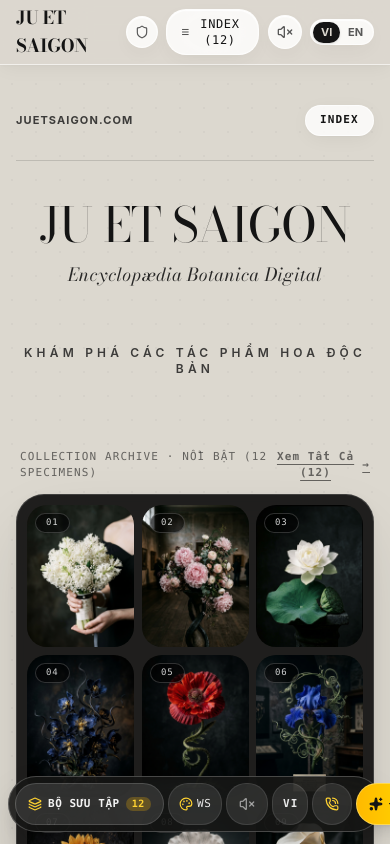
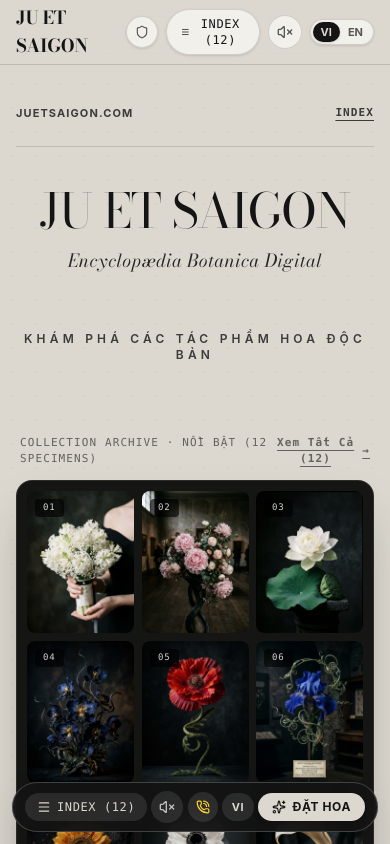
Before and after one commit to Duyy200692/saigon-Flower, a React (Vite) app: page / in a window 390 px wide. Shown: the top 844 px of the page. Built offline with nearby package versions, Linux system fonts and the light colour scheme; a web font is replaced by a local one.

Commit message:
refactor: simplify UI and remove glassmorphism
Streamline visual aesthetic by removing complex glassmorphism styles and simplifying component interactions for a cleaner, more editorial feel.

```diff
--- a/src/components/BotanicalMatrix.tsx
+++ b/src/components/BotanicalMatrix.tsx
@@ -1,7 +1,7 @@
 import React, { useState, useRef } from 'react';
 import { FlowerItem } from '../data/flowers';
 import { soundEngine } from '../utils/audio';
-import { ArrowRight, Pin } from 'lucide-react';
+import { ArrowRight } from 'lucide-react';
 
 interface BotanicalMatrixProps {
   flowers: FlowerItem[];
@@ -55,7 +55,6 @@
   };
 
   const handleTouchEnd = () => {
-    // Keep brief delay so user sees tap effect
     setTimeout(() => {
       setHoveredId(null);
     }, 1200);
@@ -77,12 +76,12 @@
         )}
       </div>
 
-      {/* 3-column mosaic grid with continuous curves & frosted glass depth */}
+      {/* 3-column mosaic grid matching classic editorial atelier */}
       <div
         ref={gridRef}
         onTouchMove={handleTouchMove}
         onTouchEnd={handleTouchEnd}
-        className="grid grid-cols-3 gap-2 sm:gap-3 bg-[#151513]/95 backdrop-blur-2xl p-2.5 sm:p-4 shadow-soft-3 rounded-[28px] sm:rounded-[36px] border border-white/15 relative overflow-visible"
+        className="grid grid-cols-3 gap-2 sm:gap-3 bg-[#151513] p-2.5 sm:p-4 rounded-2xl sm:rounded-3xl border border-white/10 shadow-2xl relative overflow-visible"
       >
         {displayFlowers.map((flower, idx) => {
           const isHovered = hoveredId === flower.id;
@@ -94,20 +93,20 @@
               onClick={() => handleTileClick(flower)}
               onMouseEnter={() => handleMouseEnter(flower)}
               onMouseLeave={handleMouseLeave}
-              className={`group relative aspect-[3/4] cursor-pointer transition-all duration-300 ease-out select-none spring-press ${
+              className={`group relative aspect-[3/4] cursor-pointer transition-all duration-300 ease-out select-none ${
                 isHovered
-                  ? 'z-30 scale-115 sm:scale-125 rounded-[24px] sm:rounded-[28px] shadow-[0_25px_50px_-12px_rgba(0,0,0,0.95)] ring-1 ring-white/50'
-                  : 'z-10 scale-100 rounded-[20px] sm:rounded-[24px] hover:z-20'
+                  ? 'z-30 scale-110 sm:scale-120 rounded-xl shadow-[0_25px_50px_-12px_rgba(0,0,0,0.95)] ring-1 ring-white/50'
+                  : 'z-10 scale-100 rounded-lg hover:z-20'
               }`}
               style={{
                 transformOrigin: 'center center',
-                willChange: 'transform, box-shadow, border-radius',
+                willChange: 'transform, box-shadow',
               }}
             >
-              {/* Inner card container for clipping image with continuous rounded corners */}
+              {/* Inner card container for clipping image */}
               <div
                 className={`w-full h-full overflow-hidden bg-[#1f1e1c] transition-all duration-300 ${
-                  isHovered ? 'rounded-[24px] sm:rounded-[28px]' : 'rounded-[20px] sm:rounded-[24px]'
+                  isHovered ? 'rounded-xl' : 'rounded-lg'
                 }`}
               >
                 {/* Image */}
@@ -127,7 +126,7 @@
                 <div
                   className={`absolute inset-0 transition-opacity duration-300 ${
                     isHovered
-                      ? 'bg-gradient-to-t from-black/85 via-black/30 to-black/35 opacity-100 rounded-[24px] sm:rounded-[28px]'
+                      ? 'bg-gradient-to-t from-black/85 via-black/30 to-black/35 opacity-100'
                       : 'opacity-0'
                   }`}
                 />
@@ -160,9 +159,9 @@
                   </span>
                 </div>
 
-                {/* Frosted glass index tag top-left */}
+                {/* Index tag top-left */}
                 <div
-                  className={`absolute top-2 left-2 px-2.5 py-0.5 backdrop-blur-xl bg-black/65 border border-white/20 rounded-full text-[9px] font-mono text-white/90 tracking-widest transition-opacity duration-200 shadow-sm ${
+                  className={`absolute top-2 left-2 px-2 py-0.5 bg-black/70 rounded text-[9px] font-mono text-white/90 tracking-widest transition-opacity duration-200 ${
                     isHovered ? 'opacity-0' : 'opacity-90'
                   }`}
                 >
@@ -179,17 +178,14 @@
         <div className="mt-8 flex justify-center">
           <button
             onClick={onOpenCollection}
-            className="spring-press group px-8 py-3.5 rounded-[26px] bg-[#141414] hover:bg-[#252422] text-[#ede9df] transition-all flex items-center gap-3 border border-white/15 shadow-soft-2 text-xs font-mono tracking-widest uppercase hover:scale-[1.02] active:scale-[0.96]"
+            className="px-6 py-3 rounded-full bg-[#141414] text-[#dcd8cf] hover:bg-[#282725] text-xs font-mono uppercase tracking-widest transition-all flex items-center gap-2 shadow-lg"
           >
-            <span>
-              {lang === 'vi'
-                ? `Xem Toàn Bộ Bộ Sưu Tập (${flowers.length} Tác Phẩm Theo Mùa & Danh Mục)`
-                : `Explore Full Catalog (${flowers.length} Seasonal Specimens & Categories)`}
-            </span>
-            <ArrowRight className="w-4 h-4 text-amber-300 group-hover:translate-x-1.5 transition-transform" />
+            <span>{lang === 'vi' ? `Xem Toàn Bộ Bộ Sưu Tập (${flowers.length} Mẫu)` : `View Complete Archive (${flowers.length} Specimens)`}</span>
+            <ArrowRight className="w-3.5 h-3.5" />
           </button>
         </div>
       )}
+
     </section>
   );
 };
--- a/src/components/FloatingMobileBar.tsx
+++ b/src/components/FloatingMobileBar.tsx
@@ -1,6 +1,6 @@
 import React from 'react';
-import { Layers, Sparkles, Volume2, VolumeX, PhoneCall, Palette } from 'lucide-react';
-import { ATELIER_DATA } from '../data/flowers';
+import { Menu, Volume2, VolumeX, Sparkles, PhoneCall } from 'lucide-react';
+import { useAtelier } from '../context/AtelierContext';
 import { soundEngine } from '../utils/audio';
 
 interface FloatingMobileBarProps {
@@ -21,121 +21,75 @@
   onToggleAudio,
   onOpenIndex,
   onOpenOrder,
-  onOpenWorkshop,
   flowerCount
 }) => {
-  const handleIndexClick = () => {
-    soundEngine.playFlowerChime(432);
-    onOpenIndex();
-  };
-
-  const handleWorkshopClick = () => {
-    soundEngine.playFlowerChime(528);
-    if (onOpenWorkshop) {
-      onOpenWorkshop();
-    }
-  };
-
-  const handleAudioClick = () => {
-    soundEngine.playFlowerChime(480);
-    onToggleAudio();
-  };
-
-  const handleLangToggle = () => {
-    soundEngine.playFlowerChime(640);
-    setLang(lang === 'vi' ? 'en' : 'vi');
-  };
-
-  const handleOrderClick = () => {
-    soundEngine.playFlowerChime(580);
-    onOpenOrder();
-  };
+  const { atelierData } = useAtelier();
 
   return (
-    <div className="fixed bottom-3 inset-x-2 sm:inset-x-6 z-40 md:hidden pointer-events-none">
-      {/* Continuous Curves / Squircle Frosted Glass Floating Dock */}
-      <nav
-        aria-label="Mobile quick actions"
-        className="pointer-events-auto max-w-lg mx-auto glass-frost-dock squircle-2xl p-1.5 sm:p-2 flex items-center justify-between gap-1 shadow-soft-floating border border-white/20 select-none backdrop-blur-2xl"
-      >
+    <div className="fixed bottom-3 inset-x-3 z-40 md:hidden">
+      <div className="bg-[#141414]/95 text-[#dcd8cf] rounded-full px-3 py-2 shadow-2xl backdrop-blur-md border border-white/20 flex items-center justify-between">
 
-        {/* Collection Archive / Index Trigger with Squircle Curve */}
+        {/* Index Trigger */}
         <button
-          onClick={handleIndexClick}
-          className="spring-press flex items-center gap-1.5 px-3 py-2 rounded-[22px] bg-white/12 hover:bg-white/22 active:bg-white/28 text-white/95 text-[11px] font-mono tracking-wider border border-white/15 min-h-[42px]"
-          aria-label="Open collection catalog"
+          onClick={() => {
+            soundEngine.playFlowerChime(432);
+            onOpenIndex();
+          }}
+          className="flex items-center gap-1.5 px-3 py-1.5 rounded-full bg-white/10 hover:bg-white/20 text-xs font-mono tracking-wider transition-colors"
         >
-          <Layers className="w-3.5 h-3.5 text-amber-300 shrink-0" />
-          <span className="font-semibold whitespace-nowrap">{lang === 'vi' ? 'BỘ SƯU TẬP' : 'ARCHIVE'}</span>
-          <span className="text-[10px] bg-amber-400/25 text-amber-300 px-1.5 py-0.5 rounded-full font-mono font-bold leading-none">
-            {flowerCount}
-          </span>
+          <Menu className="w-3.5 h-3.5" />
+          <span>INDEX ({flowerCount})</span>
         </button>
 
-        {/* Workshop Quick Access Tab (Squircle) */}
-        {onOpenWorkshop && (
-          <button
-            onClick={handleWorkshopClick}
-            className="spring-press flex items-center gap-1 px-2.5 py-2 rounded-[20px] bg-white/10 hover:bg-white/20 active:bg-white/25 text-white/90 text-[11px] font-mono tracking-wider border border-white/10 min-h-[42px]"
-            title="Workshop Cắm Hoa"
-            aria-label="Open workshop catalog"
+        {/* Ambient Audio Toggle */}
+        <button
+          onClick={() => {
+            soundEngine.playFlowerChime(480);
+            onToggleAudio();
+          }}
+          className={`p-2 rounded-full transition-colors ${
+            isAudioPlaying ? 'bg-amber-400 text-[#141414]' : 'bg-white/10 text-white hover:bg-white/20'
+          }`}
+          title="Toggle Sound"
+        >
+          {isAudioPlaying ? <Volume2 className="w-4 h-4 animate-pulse" /> : <VolumeX className="w-4 h-4 opacity-70" />}
+        </button>
+
+        {/* Quick Hotline Call */}
+        {atelierData.phone && (
+          <a
+            href={`tel:${atelierData.phone.replace(/\s+/g, '')}`}
+            className="p-2 rounded-full bg-white/10 text-amber-300 hover:bg-white/20 transition-colors"
+            title="Hotline Atelier"
           >
-            <Palette className="w-3.5 h-3.5 text-amber-300 shrink-0" />
-            <span className="font-medium whitespace-nowrap hidden min-[380px]:inline">WS</span>
-          </button>
+            <PhoneCall className="w-3.5 h-3.5" />
+          </a>
         )}
 
-        {/* Ambient Soundscape Toggle */}
+        {/* Lang Switch */}
         <button
-          onClick={handleAudioClick}
-          className={`spring-press relative p-2.5 rounded-[20px] border transition-all flex items-center justify-center min-h-[42px] min-w-[42px] ${
-            isAudioPlaying
-              ? 'bg-amber-400 text-[#141414] border-amber-300 shadow-md ring-2 ring-amber-400/30'
-              : 'bg-white/10 text-white/80 hover:text-white border-white/10'
-          }`}
-          title={isAudioPlaying ? 'Mute ambient sound' : 'Play ambient soundscape'}
-          aria-label="Toggle ambient soundscape"
-        >
-          {isAudioPlaying ? (
-            <>
-              <Volume2 className="w-4 h-4 animate-pulse" />
-              <span className="absolute -top-1 -right-1 w-2.5 h-2.5 rounded-full bg-amber-300 animate-ping" />
-            </>
-          ) : (
-            <VolumeX className="w-4 h-4 opacity-65" />
-          )}
-        </button>
-
-        {/* Language Switcher Squircle Pill */}
-        <button
-          onClick={handleLangToggle}
-          className="spring-press px-2.5 py-2 rounded-[20px] bg-white/10 hover:bg-white/20 active:bg-white/25 text-white/90 text-[11px] font-mono font-bold tracking-widest border border-white/10 min-h-[42px] min-w-[36px]"
-          aria-label="Switch language"
+          onClick={() => {
+            soundEngine.playFlowerChime(640);
+            setLang(lang === 'vi' ? 'en' : 'vi');
+          }}
+          className="px-2.5 py-1.5 rounded-full bg-white/10 hover:bg-white/20 text-[11px] font-bold tracking-wider"
         >
           {lang.toUpperCase()}
         </button>
 
-        {/* Quick Call Hotline */}
-        <a
-          href={`tel:${ATELIER_DATA.phone.replace(/\s+/g, '')}`}
-          className="spring-press p-2.5 rounded-[20px] bg-white/10 hover:bg-white/20 active:bg-white/25 text-amber-300 border border-white/10 flex items-center justify-center min-h-[42px] min-w-[40px]"
-          title="Hotline tư vấn"
-          aria-label="Call atelier hotline"
+        {/* Order Consultation CTA */}
+        <button
+          onClick={() => {
+            soundEngine.playFlowerChime(580);
+            onOpenOrder();
+          }}
+          className="flex items-center gap-1.5 px-3.5 py-1.5 rounded-full bg-[#dcd8cf] text-[#141414] font-bold text-xs uppercase tracking-wider shadow-md hover:bg-white transition-colors"
         >
-          <PhoneCall className="w-3.5 h-3.5" />
-        </a>
-
-        {/* Order Consultation CTA Button with Continuous Squircle Curve */}
-        <button
-          onClick={handleOrderClick}
-          className="spring-press flex items-center gap-1.5 px-3 sm:px-4 py-2 rounded-[22px] bg-gradient-to-r from-amber-400 via-amber-300 to-amber-400 text-[#141414] font-bold text-xs uppercase tracking-wider shadow-lg hover:brightness-105 border border-amber-200/60 min-h-[42px] shrink-0"
-          aria-label="Order bespoke consultation"
-        >
-          <Sparkles className="w-3.5 h-3.5 fill-[#141414] shrink-0" />
-          <span className="whitespace-nowrap">{lang === 'vi' ? 'Đặt Hoa' : 'Order'}</span>
+          <Sparkles className="w-3.5 h-3.5" />
+          <span>{lang === 'vi' ? 'Đặt Hoa' : 'Order'}</span>
         </button>
 
-      </nav>
+      </div>
     </div>
   );
 };
--- a/src/components/HeroSection.tsx
+++ b/src/components/HeroSection.tsx
@@ -1,5 +1,4 @@
 import React from 'react';
-import { FlowerItem } from '../data/flowers';
 
 interface HeroSectionProps {
   lang: 'vi' | 'en';
@@ -9,8 +8,7 @@
 
 export const HeroSection: React.FC<HeroSectionProps> = ({
   lang,
-  onOpenIndex,
-  onOpenCredits
+  onOpenIndex
 }) => {
   return (
     <section className="pt-10 pb-8 px-4 text-center max-w-4xl mx-auto flex flex-col items-center">
@@ -22,7 +20,7 @@
         <div className="flex items-center gap-6">
           <button
             onClick={onOpenIndex}
-            className="spring-press px-3.5 py-1.5 rounded-[18px] glass-frost-pill tracking-widest font-mono text-[11px] shadow-soft-1 border border-white/80 hover:border-[#141414]/30 text-[#141414]"
+            className="hover:text-[#141414] transition-colors underline underline-offset-4 tracking-widest font-mono text-[11px]"
           >
             INDEX
           </button>
--- a/src/components/TopBar.tsx
+++ b/src/components/TopBar.tsx
@@ -31,14 +31,14 @@
   const { atelierData, logoUrl, isAdmin } = useAtelier();
 
   return (
-    <header className="sticky top-0 z-40 w-full backdrop-blur-2xl bg-[#dcd8cf]/85 border-b border-white/60 shadow-soft-1 transition-all">
+    <header className="sticky top-0 z-40 w-full backdrop-blur-md bg-[#dcd8cf]/90 border-b border-[#141414]/15 transition-all">
       <div className="max-w-7xl mx-auto px-4 sm:px-6 lg:px-8 h-16 flex items-center justify-between">
 
         {/* Zone 1: Custom Logo or Brand Wordmark in display face */}
         <div className="flex items-center gap-4">
           <a
             href="#"
-            className="flex items-center gap-2 hover:opacity-85 transition-opacity spring-press-subtle"
+            className="flex items-center gap-2 hover:opacity-85 transition-opacity"
           >
             {logoUrl ? (
               <img
@@ -57,14 +57,14 @@
           </span>
         </div>
 
-        {/* Zone 2: 4-6 Clean Text Navigation Links */}
+        {/* Zone 2: Clean Text Navigation Links */}
         <nav className="hidden md:flex items-center gap-7 text-xs font-semibold tracking-widest uppercase text-[#141414]/75">
           <button
             onClick={() => {
               soundEngine.playFlowerChime(432);
               onOpenIndex();
             }}
-            className="hover:text-[#141414] transition-colors text-left spring-press-subtle"
+            className="hover:text-[#141414] transition-colors text-left"
           >
             {lang === 'vi' ? 'Bộ Sưu Tập' : 'Collection Archive'}
           </button>
@@ -74,16 +74,16 @@
                 soundEngine.playFlowerChime(528);
                 onOpenWorkshop();
               }}
-              className="hover:text-[#141414] transition-colors text-amber-900 font-bold spring-press-subtle"
+              className="hover:text-[#141414] transition-colors text-amber-900 font-bold"
             >
               {lang === 'vi' ? 'Workshop Cắm Hoa' : 'Workshop'}
             </button>
           ) : (
-            <a href="#workshop" className="hover:text-[#141414] transition-colors text-amber-900 font-bold spring-press-subtle">
+            <a href="#workshop" className="hover:text-[#141414] transition-colors text-amber-900 font-bold">
               {lang === 'vi' ? 'Workshop Cắm Hoa' : 'Workshop'}
             </a>
           )}
-          <a href="#philosophy" className="hover:text-[#141414] transition-colors spring-press-subtle">
+          <a href="#philosophy" className="hover:text-[#141414] transition-colors">
             {lang === 'vi' ? 'Triết Lý Hoa' : 'Philosophy'}
           </a>
         </nav>
@@ -93,10 +93,10 @@
           {/* Admin Portal Button */}
           <button
             onClick={onOpenAdmin}
-            className={`spring-press p-2 rounded-[20px] border transition-all flex items-center gap-1.5 text-[10px] font-mono uppercase shadow-sm ${
+            className={`p-2 rounded-full border transition-all flex items-center gap-1.5 text-[10px] font-mono uppercase shadow-sm ${
               isAdmin
                 ? 'bg-amber-400 text-[#141414] border-amber-500 font-bold'
-                : 'glass-frost-pill border-white/80 text-[#141414]/70 hover:text-[#141414]'
+                : 'bg-white/60 hover:bg-white border-[#141414]/15 text-[#141414]/70 hover:text-[#141414]'
             }`}
             title="Quản Trị Admin"
           >
@@ -110,7 +110,7 @@
               soundEngine.playFlowerChime(432);
               onOpenIndex();
             }}
-            className="spring-press px-3.5 py-1.5 text-xs font-mono font-medium tracking-wider uppercase rounded-[20px] border border-white/80 glass-frost-pill text-[#141414] transition-all flex items-center gap-1.5 shadow-sm hover:border-[#141414]/30"
+            className="px-3.5 py-1.5 text-xs font-mono font-medium tracking-wider uppercase rounded-full border border-[#141414]/15 bg-white/60 hover:bg-white text-[#141414] transition-all flex items-center gap-1.5 shadow-sm hover:border-[#141414]/30"
             title="Open Botanical Index"
           >
             <Menu className="w-3.5 h-3.5" />
@@ -123,10 +123,10 @@
               soundEngine.playFlowerChime(528);
               onToggleAudio();
             }}
-            className={`spring-press p-2 rounded-[20px] border transition-all ${
+            className={`p-2 rounded-full border transition-all ${
               isAudioPlaying
                 ? 'bg-[#141414] text-[#dcd8cf] border-[#141414] shadow-sm'
-                : 'glass-frost-pill border-white/80 text-[#141414] hover:bg-white/90'
+                : 'bg-white/60 hover:bg-white border-[#141414]/15 text-[#141414]'
             }`}
             title={isAudioPlaying ? 'Mute Ambient Soundscape' : 'Play Ambient Soundscape'}
             aria-label="Toggle ambient sound"
@@ -139,13 +139,13 @@
           </button>
 
           {/* Language Switcher */}
-          <div className="flex items-center text-[11px] font-bold border border-white/80 glass-frost-pill rounded-[20px] p-0.5 shadow-sm">
+          <div className="flex items-center text-[11px] font-bold border border-[#141414]/15 bg-white/60 rounded-full p-0.5 shadow-sm">
             <button
               onClick={() => {
                 soundEngine.playFlowerChime(640);
                 setLang('vi');
               }}
-              className={`spring-press-subtle px-2 py-0.5 rounded-[16px] transition-all ${
+              className={`px-2 py-0.5 rounded-full transition-all ${
                 lang === 'vi' ? 'bg-[#141414] text-[#dcd8cf] shadow-sm' : 'text-[#141414]/70 hover:text-[#141414]'
               }`}
             >
@@ -156,7 +156,7 @@
                 soundEngine.playFlowerChime(640);
                 setLang('en');
               }}
-              className={`spring-press-subtle px-2 py-0.5 rounded-[16px] transition-all ${
+              className={`px-2 py-0.5 rounded-full transition-all ${
                 lang === 'en' ? 'bg-[#141414] text-[#dcd8cf] shadow-sm' : 'text-[#141414]/70 hover:text-[#141414]'
               }`}
             >
@@ -170,7 +170,7 @@
               soundEngine.playFlowerChime(580);
               onOpenOrder();
             }}
-            className="spring-press hidden sm:flex items-center gap-1.5 px-4 py-1.5 text-xs font-semibold tracking-wider text-[#dcd8cf] bg-[#141414] rounded-[22px] hover:bg-[#2c2b28] shadow-md transition-all whitespace-nowrap border border-white/10"
+            className="hidden sm:flex items-center gap-1.5 px-4 py-1.5 text-xs font-semibold tracking-wider text-[#dcd8cf] bg-[#141414] rounded-full hover:bg-[#2c2b28] shadow-md transition-all whitespace-nowrap"
           >
             <Sparkles className="w-3.5 h-3.5 text-amber-300" />
             <span>{lang === 'vi' ? 'Đặt Hoa' : 'Bespoke Order'}</span>
--- a/src/index.css
+++ b/src/index.css
@@ -91,122 +91,3 @@
 .flower-frame {
   box-shadow: 0 20px 40px -15px rgba(0, 0, 0, 0.25);
 }
-
-/* Frosted Glass & Liquid Glass System */
-.glass-frost {
-  background: rgba(255, 255, 255, 0.72);
-  backdrop-filter: blur(28px) saturate(190%);
-  -webkit-backdrop-filter: blur(28px) saturate(190%);
-  border: 1px solid rgba(255, 255, 255, 0.65);
-  box-shadow: 0 12px 36px -6px rgba(20, 20, 20, 0.07), 0 2px 6px -1px rgba(20, 20, 20, 0.04), 0 1px 1px 0 rgba(255, 255, 255, 0.8) inset;
-}
-
-.glass-frost-card {
-  background: rgba(255, 255, 255, 0.58);
-  backdrop-filter: blur(32px) saturate(190%);
-  -webkit-backdrop-filter: blur(32px) saturate(190%);
-  border: 1px solid rgba(255, 255, 255, 0.6);
-  box-shadow: 0 16px 44px -8px rgba(20, 20, 20, 0.08), 0 1px 1px 0 rgba(255, 255, 255, 0.9) inset;
-}
-
-.glass-frost-dark {
-  background: rgba(18, 18, 16, 0.82);
-  backdrop-filter: blur(32px) saturate(200%);
-  -webkit-backdrop-filter: blur(32px) saturate(200%);
-  border: 1px solid rgba(255, 255, 255, 0.18);
-  box-shadow: 0 24px 60px -12px rgba(0, 0, 0, 0.55), 0 1px 0 0 rgba(255, 255, 255, 0.25) inset;
-}
-
-.glass-frost-dock {
-  background: rgba(22, 22, 20, 0.85);
-  backdrop-filter: blur(36px) saturate(210%);
-  -webkit-backdrop-filter: blur(36px) saturate(210%);
-  border: 1px solid rgba(255, 255, 255, 0.22);
-  box-shadow: 0 20px 50px -10px rgba(0, 0, 0, 0.45), 0 1px 1px 0 rgba(255, 255, 255, 0.35) inset, 0 -1px 1px 0 rgba(0, 0, 0, 0.2) inset;
-}
-
-.glass-frost-pill {
-  background: rgba(255, 255, 255, 0.82);
-  backdrop-filter: blur(24px) saturate(180%);
-  -webkit-backdrop-filter: blur(24px) saturate(180%);
-  border: 1px solid rgba(255, 255, 255, 0.7);
-  box-shadow: 0 6px 20px -4px rgba(20, 20, 20, 0.06), 0 1px 1px 0 rgba(255, 255, 255, 0.95) inset;
-}
-
-.glass-frost-pill-dark {
-  background: rgba(255, 255, 255, 0.14);
-  backdrop-filter: blur(24px);
-  -webkit-backdrop-filter: blur(24px);
-  border: 1px solid rgba(255, 255, 255, 0.24);
-  box-shadow: 0 4px 16px -2px rgba(0, 0, 0, 0.25), 0 1px 0 0 rgba(255, 255, 255, 0.3) inset;
-}
-
-/* Continuous Curves / Squircle System (No harsh angles) */
-.squircle-xs {
-  border-radius: 14px;
-}
-.squircle-sm {
-  border-radius: 18px;
-}
-.squircle-md {
-  border-radius: 26px;
-}
-.squircle-lg {
-  border-radius: 34px;
-}
-.squircle-xl {
-  border-radius: 42px;
-}
-.squircle-2xl {
-  border-radius: 50px;
-}
-
-/* Layered Depth & Soft Ambient Shadows */
-.shadow-soft-1 {
-  box-shadow: 0 4px 20px -2px rgba(20, 20, 20, 0.05), 0 1px 3px rgba(20, 20, 20, 0.03);
-}
-.shadow-soft-2 {
-  box-shadow: 0 14px 38px -10px rgba(20, 20, 20, 0.08), 0 2px 8px rgba(20, 20, 20, 0.03);
-}
-.shadow-soft-3 {
-  box-shadow: 0 28px 70px -15px rgba(20, 20, 20, 0.16), 0 4px 16px rgba(20, 20, 20, 0.05);
-}
-.shadow-soft-floating {
-  box-shadow: 0 20px 48px -12px rgba(20, 20, 20, 0.22), 0 8px 24px -6px rgba(20, 20, 20, 0.1);
-}
-
-/* Motion & Micro-interactions: Spring Physics & Haptic Press */
-.spring-press {
-  transition: transform 0.26s cubic-bezier(0.34, 1.56, 0.64, 1), box-shadow 0.26s ease, background-color 0.2s ease, opacity 0.2s ease, border-color 0.2s ease;
-  will-change: transform;
-}
-.spring-press:active {
-  transform: scale(0.935);
-}
-
-.spring-press-subtle {
-  transition: transform 0.26s cubic-bezier(0.34, 1.56, 0.64, 1), box-shadow 0.26s ease, background-color 0.2s ease, opacity 0.2s ease;
-  will-change: transform;
-}
-.spring-press-subtle:active {
-  transform: scale(0.97);
-}
-
-.spring-bounce {
-  transition: transform 0.3s cubic-bezier(0.34, 1.56, 0.64, 1);
-  will-change: transform;
-}
-.spring-bounce:hover {
-  transform: translateY(-2px) scale(1.02);
-}
-.spring-bounce:active {
-  transform: translateY(0px) scale(0.95);
-}
-
-.spring-card {
-  transition: transform 0.35s cubic-bezier(0.34, 1.56, 0.64, 1), box-shadow 0.35s ease, border-color 0.25s ease;
-  will-change: transform, box-shadow;
-}
-.spring-card:active {
-  transform: scale(0.985);
-}
```
